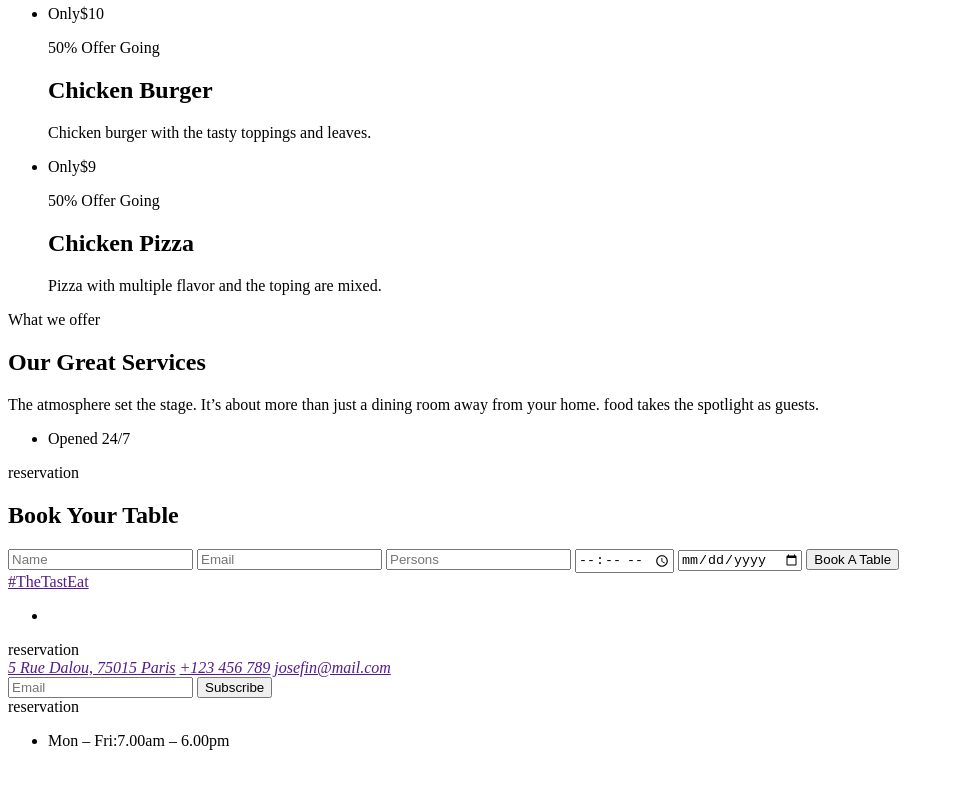
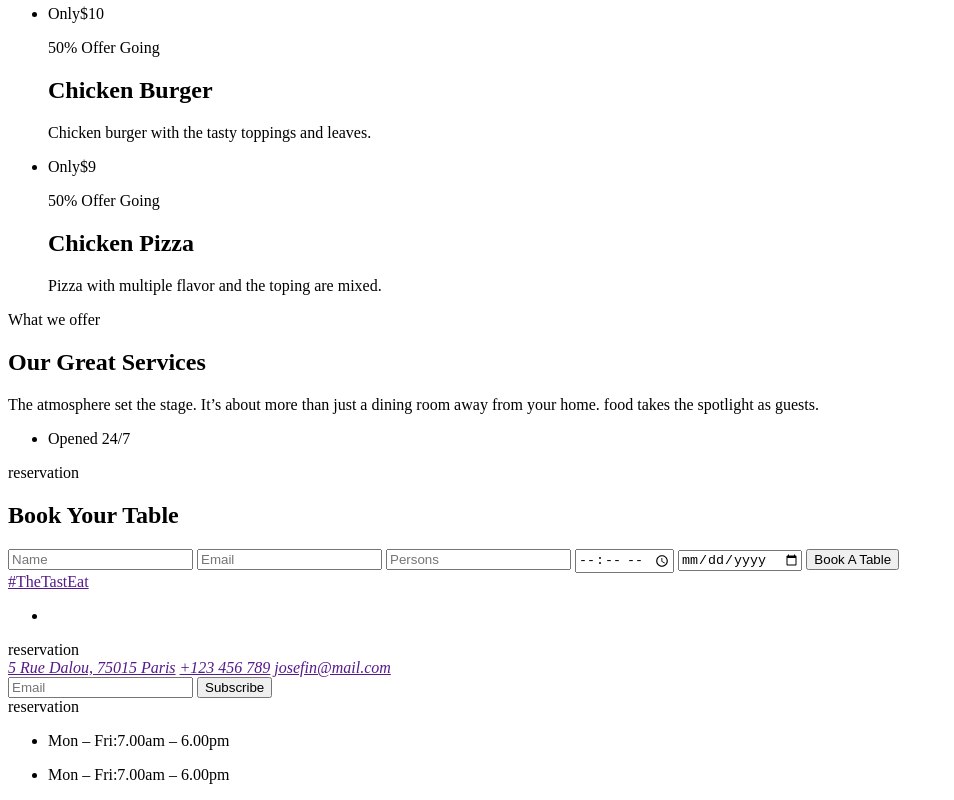
Before and after one commit to nika-sirak/thetasteat, a website: page src/index.html in a window 1280 px wide. Shown: the part 1220-2020 px from the top of the page, without its empty margins (0-954 px from the left). Before the commit the page ends 1986 px from the top, so only its background shows below. Drawn offline with Linux system fonts and the light colour scheme.

Commit message:
add sprite

```diff
--- a/src/index.html
+++ b/src/index.html
@@ -277,6 +277,9 @@
                 <li>
                   <p><span>Mon – Fri:</span>7.00am – 6.00pm</p>
                 </li>
+                <li>
+                  <p><span>Mon – Fri:</span>7.00am – 6.00pm</p>
+                </li>
               </ul>
             </div>
           </div>
```
Also changed, not shown: src/images/sprite.svg (added), 1 other file.
